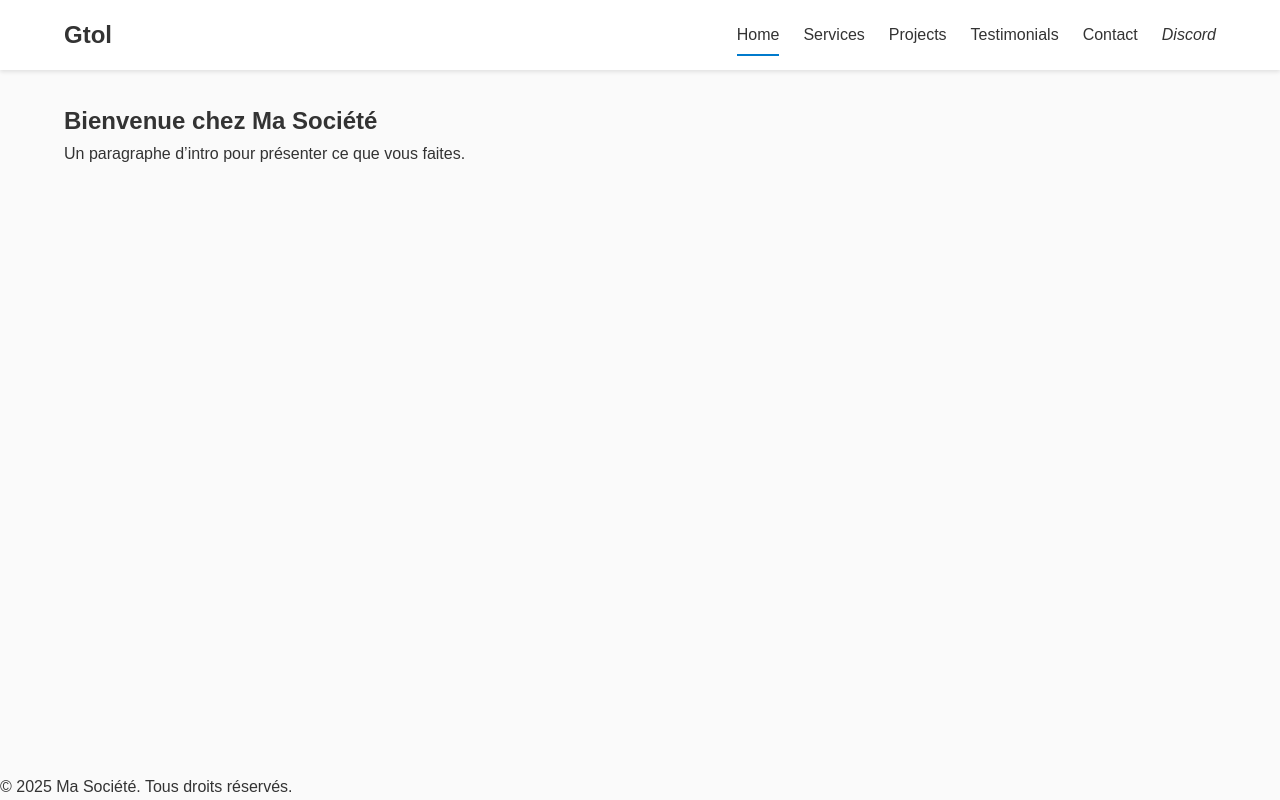
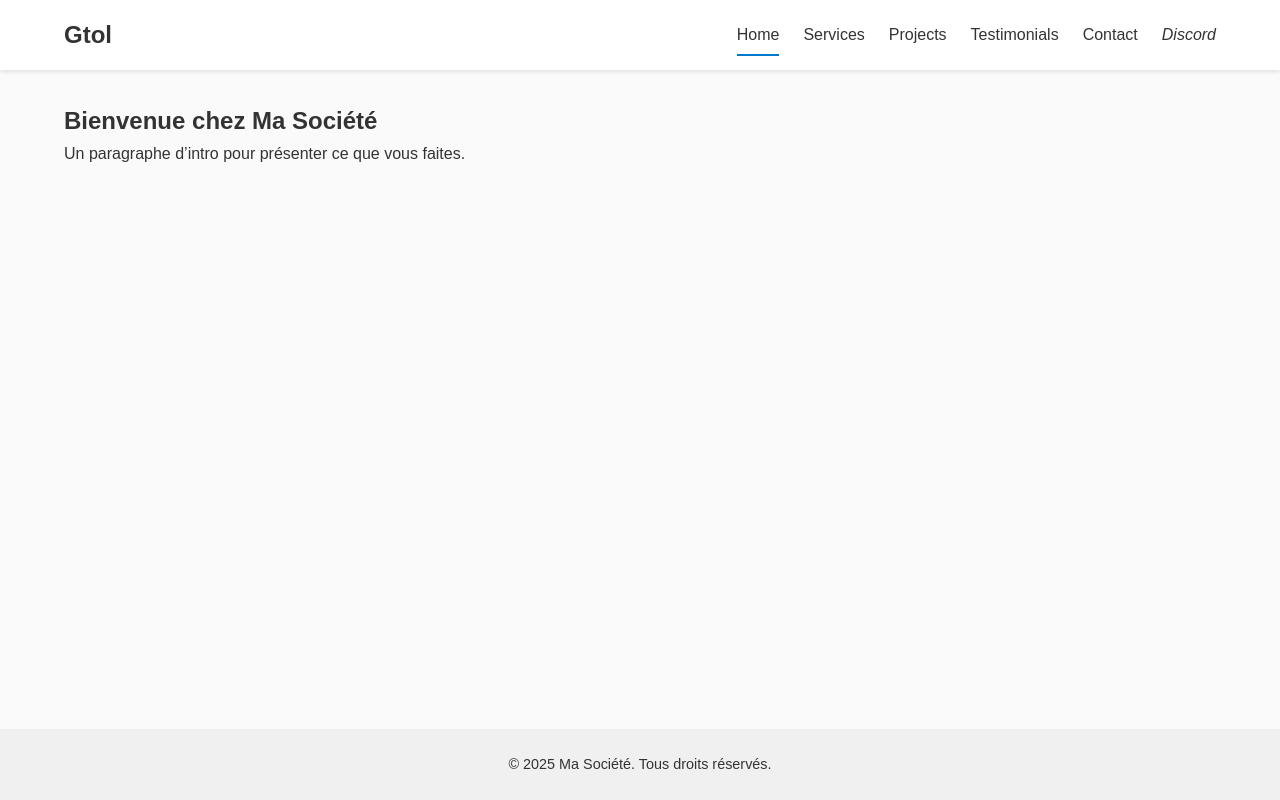
Before and after one commit to CruckStore/portfolio, a React (Vite) app in the folder frontend/: page / in a window 1280 px wide. Built offline with nearby package versions, Linux system fonts and the light colour scheme.

Commit message:
add Footer component styling; implement SCSS for improved layout and design

```diff
--- a/frontend/src/components/Footer.tsx
+++ b/frontend/src/components/Footer.tsx
@@ -1,7 +1,11 @@
+import '@/styles/Footer.scss'
+
 export default function Footer() {
-    return (
-      <footer className="bg-gray-100 text-center py-6">
+  return (
+    <footer className="site-footer">
+      <div className="container">
         © {new Date().getFullYear()} Ma Société. Tous droits réservés.
-      </footer>
-    )
-  }
+      </div>
+    </footer>
+  )
+}
--- /dev/null
+++ b/frontend/src/styles/Footer.scss
@@ -0,0 +1,6 @@
+.site-footer {
+    background-color: #f0f0f0;
+    text-align: center;
+    padding: 1.5rem 0;
+    font-size: 0.9rem;
+  }
```
